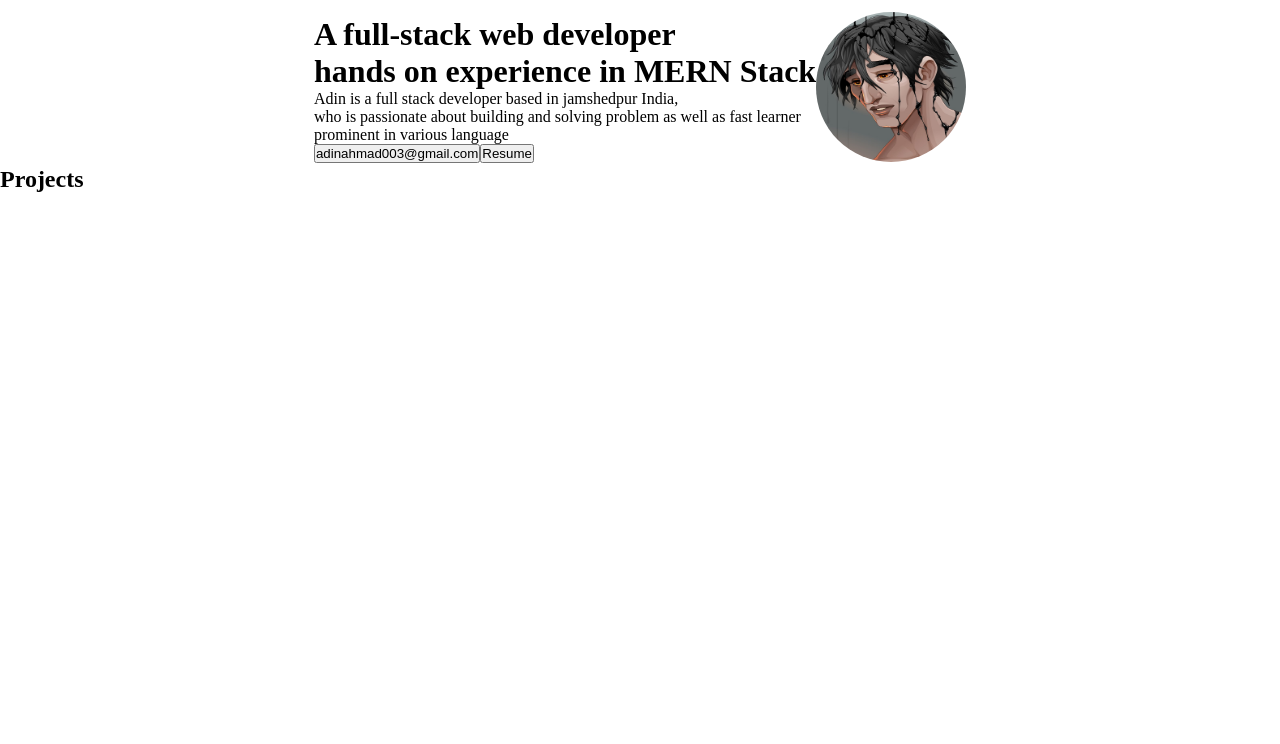
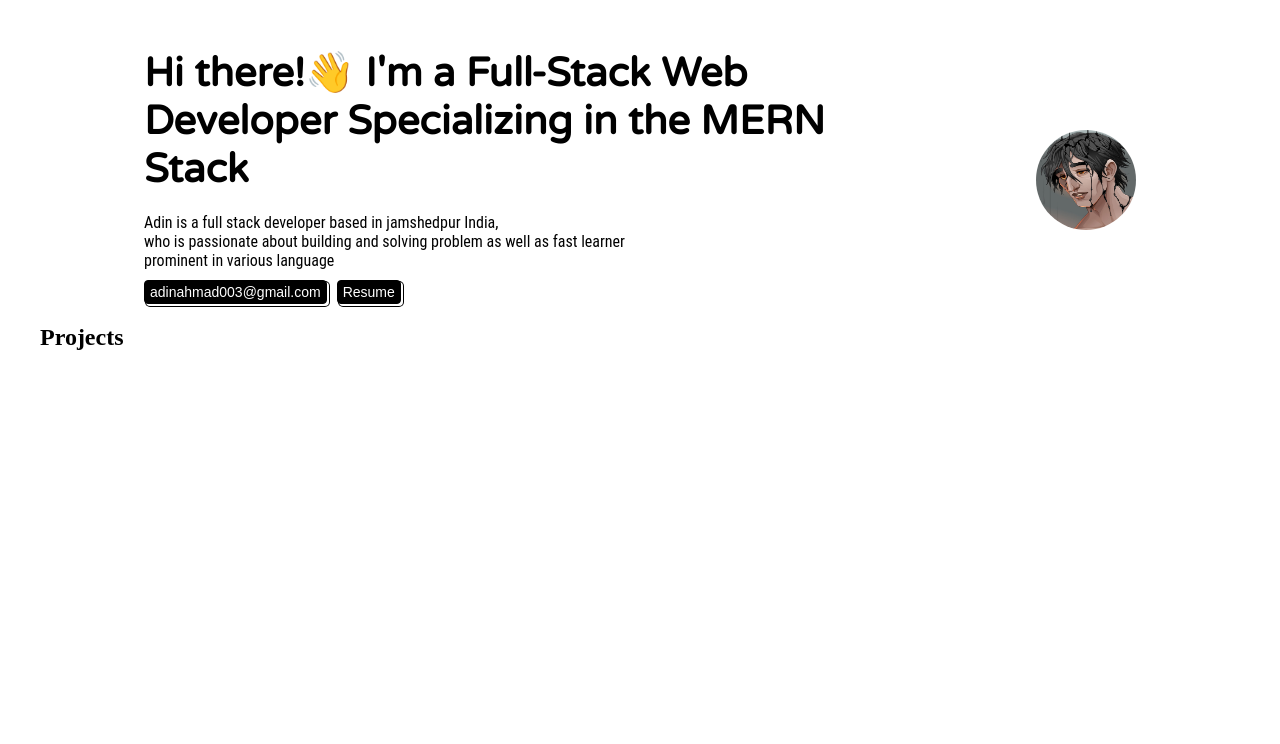
Before and after one commit to HeyAdin/portfolio, a plain HTML site: page index.html in a window 1280 px wide. Shown: the part 56-800 px from the top of the page. Drawn offline with Linux system fonts and the light colour scheme; a web font is replaced by a local one.

Commit message:
styled fonts and button

```diff
--- a/index.html
+++ b/index.html
@@ -5,6 +5,9 @@
     <meta charset="UTF-8">
     <meta name="viewport" content="width=device-width, initial-scale=1.0">
     <link rel="stylesheet" type="text/css" href="./style.css">
+    <link rel="preconnect" href="https://fonts.googleapis.com">
+<link rel="preconnect" href="https://fonts.gstatic.com" crossorigin>
+<link href="https://fonts.googleapis.com/css2?family=Anek+Kannada:wdth,wght@75..125,100..800&family=Dancing+Script:wght@400..700&family=Inconsolata:wdth,wght@50..200,200..900&family=Varela+Round&display=swap" rel="stylesheet">
     <title>Adin Ahmad</title>
 </head>
 
@@ -18,9 +21,9 @@
                     <a href="https://www.github.com/heyadin" target="_blank">Github</a>
                 </div>
             </div>
-            <div class="hero-content" >
+            <div class="hero-content">
                 <div class="hero-text">
-                    <h1>A full-stack web developer <br>hands on experience in MERN Stack</h1>
+                    <h1>Hi there!👋 I'm a Full-Stack Web Developer Specializing in the MERN Stack</h1>
                     <p>Adin is a full stack developer based in jamshedpur India, <br>
                         who is passionate about building and solving problem as well as fast learner <br>
                         prominent in various language
@@ -31,10 +34,9 @@
                     </div>
                 </div>
                 <div class="hero-img">
-                    <img src="./img/dp.jpg" alt="hero-img" >
+                    <img src="./img/dp.jpg" alt="hero-img">
                 </div>
             </div>
-
         </div>
         <div class="projects-page">
             <h2>Projects</h2>
--- a/style.css
+++ b/style.css
@@ -4,37 +4,130 @@
     box-sizing: border-box;
 }
 
-.container {}
 
-.hero-page {}
+/* logo font - Dancing Script
+   secondary font - Inconsolata
+   Headiung font - Varela Round
+   buttons font - Anek Kannada
+*/
+
+.container {
+    margin: 0 40px;
+}
+
+.hero-page {
+    display: flex;
+    flex-direction: column;
+    gap: 40px;
+}
 
 .navbar {
     display: flex;
-    justify-content: space-around;
+    justify-content: space-between;
+    padding: 0px 10px;
+    height: 35px;
+    border-radius: 10px;
+    box-shadow: rgba(50, 50, 93, 0.25) 0px 2px 5px -1px, rgba(0, 0, 0, 0.3) 0px 1px 3px -1px;
+    margin: 10px;
+    align-items: center;
 }
 
-.left-nav {}
+.left-nav {
+    font-family: 'Dancing Script';
+    font-weight: 900;
+    font-size: 20px;
+}
 
 .right-nav {
     display: flex;
+    font-size: 15px;
+}
+
+.right-nav a {
+    font-family: 'Anek Kannada';
+    text-decoration: none;
+    color: black;
+    padding: 2px 10px;
+    border-radius: 10px;
+}
+
+.right-nav a:hover {
+    color: rgb(87, 87, 87);
+    box-shadow: rgba(199, 199, 238, 0.164) 0px 30px 60px -12px inset, rgba(92, 90, 90, 0.123) 0px 18px 36px -18px inset;
 
 }
 
 .hero-content {
+    font-family: "Roboto Condensed";
+    font-weight: 400;
     display: flex;
     align-items: center;
-    justify-content: center;
-    margin-top: 50px;
+    margin: 10px;
+    justify-content: space-around;
 }
 
-.hero-text {}
+/* CSS BUTTON*/
+.resume-email button {
+    appearance: button;
+    background-color: #000;
+    background-image: none;
+    border: 1px solid #000;
+    border-radius: 4px;
+    box-shadow: #fff 2px 2px 0 0, #000 2px 2px 0 1px;
+    box-sizing: border-box;
+    color: #fff;
+    cursor: pointer;
+    display: inline-block;
+    font-size: 14px;
+    font-weight: 400;
+    margin: 0 5px 10px 0;
+    overflow: visible;
+    padding: 3px 5px;
+    text-align: center;
+    text-transform: none;
+    touch-action: manipulation;
+}
+
+.resume-email button:focus {
+    text-decoration: none;
+}
+
+.resume-email button:hover {
+    text-decoration: none;
+}
+
+.resume-email button:active {
+    box-shadow: rgba(0, 0, 0, .125) 0 3px 5px inset;
+    outline: 0;
+}
+
+.resume-email button:not([disabled]):active {
+    box-shadow: #fff 2px 2px 0 0, #000 2px 2px 0 1px;
+    transform: translate(2px, 2px);
+}
+
+.hero-text {
+    display: flex;
+    flex-direction: column;
+    gap: 10px;
+    width: 55vw;
+}
+
+.hero-text h1 {
+    margin-bottom: 10px;
+    font-family: 'Varela Round';
+    font-size: 40px;
+}
 
 .resume-email {
     display: flex;
+    align-items: center;
+    gap: 5px;
 }
 
-.hero-img img{
-    height: 150px;
-    width: 150px;
-    border-radius: 99%;
+
+.hero-img img {
+    height: 100px;
+    width: 100px;
+    border-radius: 50%;
 }
```
